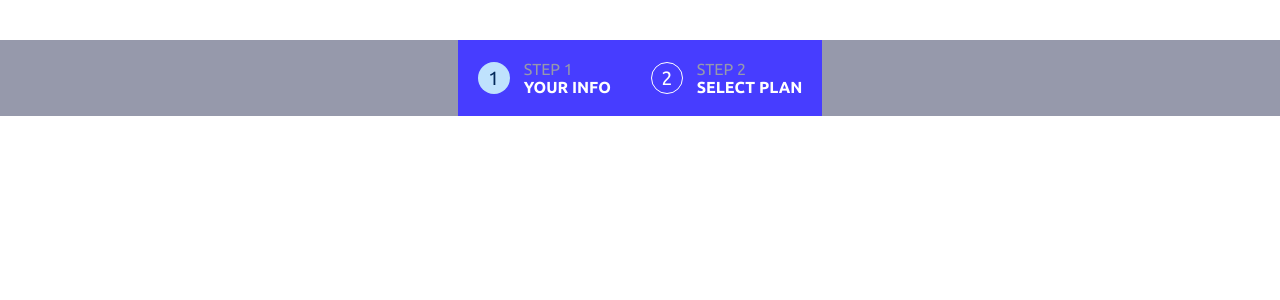
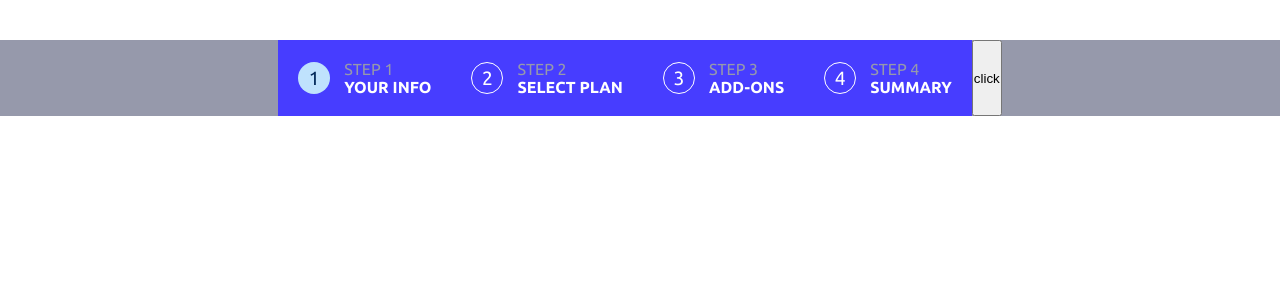
Before and after one commit to tymino/frontendmentor_multi-step-form, a Vue app: page / in a window 1280 px wide. Shown: the top 300 px of the page. Built offline with nearby package versions, Linux system fonts and the light colour scheme.

Commit message:
add store

```diff
--- a/package.json
+++ b/package.json
@@ -9,7 +9,8 @@
   },
   "dependencies": {
     "core-js": "^3.8.3",
-    "vue": "^3.2.13"
+    "vue": "^3.2.13",
+    "vuex": "^4.0.2"
   },
   "devDependencies": {
     "@babel/core": "^7.12.16",
--- a/src/App.vue
+++ b/src/App.vue
@@ -1,17 +1,28 @@
 <template>
   <div class="content">
-    <Step :data="{ id: 1, title: 'your info' }" :isActive="true" />
-    <Step :data="{ id: 2, title: 'select plan' }" :isActive="false" />
+    <Step v-for="step in steps" :key="step.id" :data="step" />
+    <button @click="setNextStep">click</button>
   </div>
 </template>
 
 <script>
+import { computed } from 'vue';
+import { useStore } from 'vuex';
 import Step from './components/UI/Step.vue';
 
 export default {
   name: 'App',
   components: {
     Step,
+  },
+  setup() {
+    const store = useStore();
+
+    return {
+      currentStep: computed(() => store.state.currentStep),
+      steps: computed(() => store.state.steps),
+      setNextStep: () => store.commit('setNextStep'),
+    };
   },
 };
 </script>
--- a/src/components/UI/Step.vue
+++ b/src/components/UI/Step.vue
@@ -1,18 +1,19 @@
 <template>
   <div class="step">
-    <div class="step__number" :class="{ 'step__number--active': isActive }">
+    <div
+      class="step__number"
+      :class="{ 'step__number--active': data.isActive }"
+    >
       {{ data.id }}
     </div>
     <div class="step__wrapper">
-      <div class="step__subtitle">{{ getSubtitle }}</div>
+      <div class="step__subtitle">{{ data.subtitle }} {{ data.id }}</div>
       <div class="step__title">{{ data.title }}</div>
     </div>
   </div>
 </template>
 
 <script>
-import { computed } from 'vue';
-
 export default {
   name: 'ui-step',
   props: {
@@ -20,21 +21,6 @@ export default {
       type: Object,
       required: true,
     },
-    isActive: {
-      type: Boolean,
-      required: true,
-      default: false,
-    },
-  },
-
-  setup(props) {
-    const langStr = 'step';
-
-    const getSubtitle = computed(() => `${langStr} ${props.data.id}`);
-
-    return {
-      getSubtitle,
-    };
   },
 };
 </script>
--- a/src/main.js
+++ b/src/main.js
@@ -1,6 +1,7 @@
 import './assets/global.scss';
 
 import { createApp } from 'vue';
+import store from '@/store';
 import App from './App.vue';
 
-createApp(App).mount('#app');
+createApp(App).use(store).mount('#app');
--- /dev/null
+++ b/src/store/index.js
@@ -0,0 +1,30 @@
+import { createStore } from 'vuex';
+
+const store = createStore({
+  state: () => ({
+    currentStep: 1,
+    steps: [
+      { id: 1, subtitle: 'step', title: 'your info', isActive: true },
+      { id: 2, subtitle: 'step', title: 'select plan', isActive: false },
+      { id: 3, subtitle: 'step', title: 'add-ons', isActive: false },
+      { id: 4, subtitle: 'step', title: 'summary', isActive: false },
+    ],
+  }),
+  getters: {},
+  mutations: {
+    setNextStep(state) {
+      if (state.currentStep === state.steps.length) {
+        state.currentStep = 1;
+      } else {
+        state.currentStep++;
+      }
+
+      state.steps = state.steps.map((step) => ({
+        ...step,
+        isActive: step.id === state.currentStep ? true : false,
+      }));
+    },
+  },
+});
+
+export default store;
```
Also changed, not shown: 1 other file (tests, documents, lock files or other folders).
